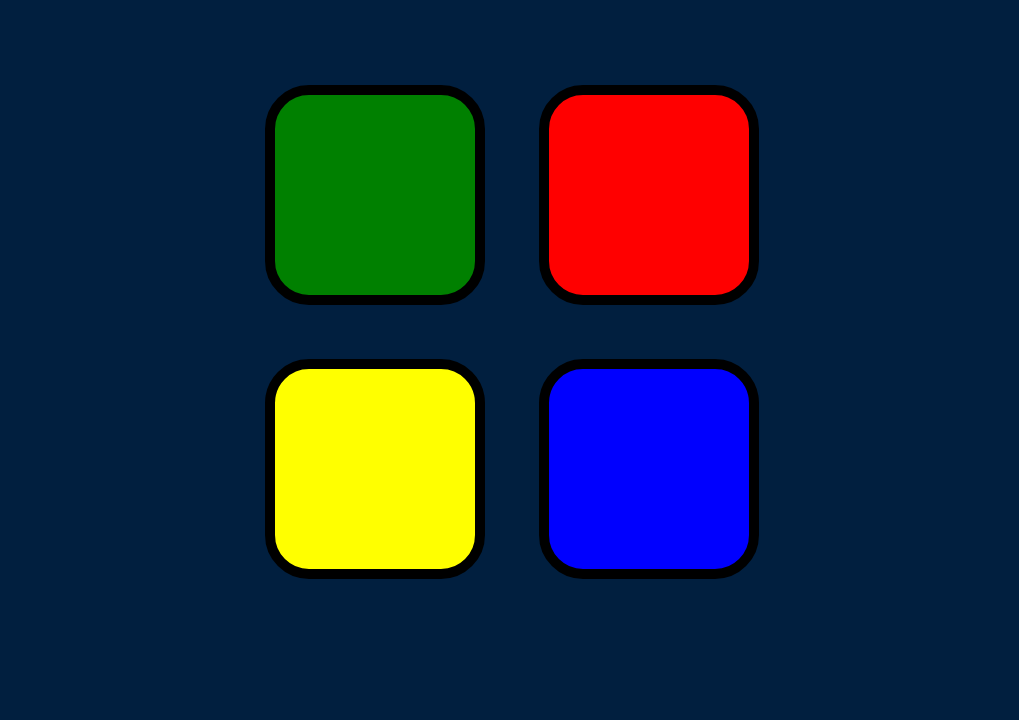
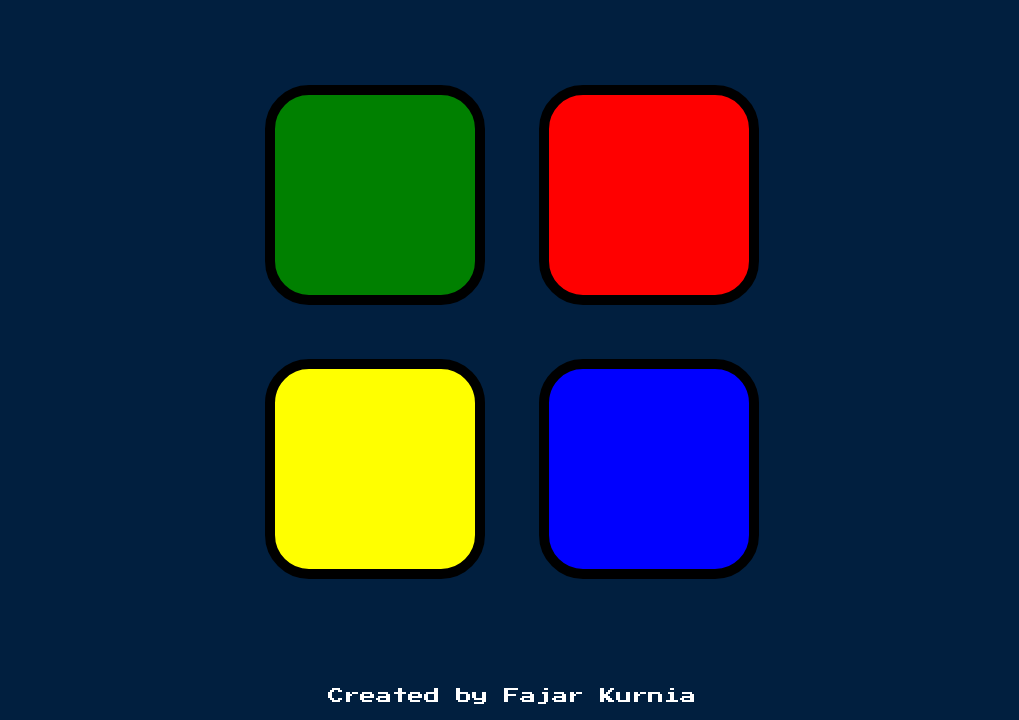
Before and after one commit to Fakur19/Simon-Game, a plain HTML site: page index.html in a window 1280 px wide. Shown: the part 114-834 px from the top of the page, without its empty margins (128-1147 px from the left). Before the commit the page ends 800 px from the top, so only its background shows below. Drawn offline with nearby package versions, Linux system fonts and the light colour scheme.

Commit message:
add creator name

```diff
--- a/index.html
+++ b/index.html
@@ -32,6 +32,7 @@
       </div>
 
     </div>
+    <p>Created by Fajar Kurnia</p>
 
   </div>
   <script src="https://ajax.googleapis.com/ajax/libs/jquery/3.6.0/jquery.min.js"></script>
--- a/styles.css
+++ b/styles.css
@@ -1,6 +1,11 @@
 body {
   text-align: center;
   background-color: #011F3F;
+}
+p{
+  font-family: 'Press Start 2P', cursive;
+  color: white;
+  margin-top: 5rem;
 }
 
 #level-title {
```
